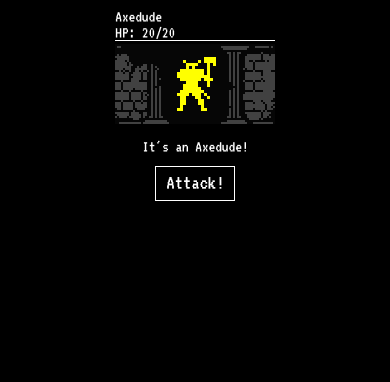
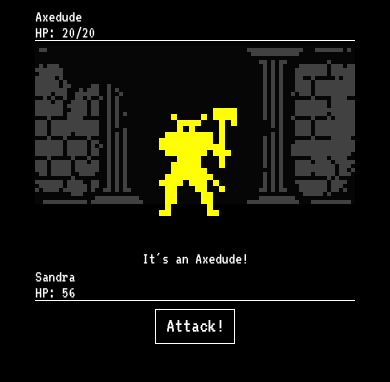
Before and after one commit to Ayolland/dungeon-game-alpha, a plain HTML site: page index.html in a window 390 px wide. Drawn offline with Linux system fonts and the light colour scheme.

Commit message:
added heads up for Player, moved Monster into a Character prototype it will share with Monster, redid SCSS to eventually move to responsive

```diff
--- a/game.js
+++ b/game.js
@@ -6,14 +6,13 @@ var gameLog = {
 		this.element.innerHTML += (message + '<br />');
 		this.element.scrollTop = this.element.scrollHeight;
 	}
-}
-var headsUpMonsterName = document.getElementById('monster-name');
-var headsUpMonsterHPText = document.getElementById('monster-hp-text');
-var headsUpMonsterHPBar = document.getElementById('monster-hp-bar');
+};
 
 var currentMonster = new Monster();
 var previousMonsterName = "";
 
+
+// A Displayable is an object with an associated canvas for drawing sprites
 function Displayable (){
 }
 
@@ -33,13 +32,38 @@ Displayable.prototype.draw = function(){
     }
 };
 
+// A Character is either a Monster (NPC) or the player Character
+function Character (){
+}
+
+Character.prototype = new Displayable ();
+Character.prototype.constructor = Character;
+
+Character.prototype.updateHP = function(){
+	if (this.HP < 1){
+		this.HP = 0;
+	}
+	this.displayElement.hpText.innerHTML = this.HP + "/" + this.initialHP;
+	this.displayElement.hpBar.style.width = Math.floor((this.HP / this.initialHP)*100) + "%";
+	if (this.HP === 0){
+		this.die();
+	}
+};
+
+// A Monster is an enemy the PlayerCharacter fights one at a time
+
 function Monster(){
 	this.div = document.getElementById('monster');
 	this.canvas = document.getElementById('monster-sprite').getContext('2d');
-	this.shortName = ""
+	this.shortName = "";
+	this.displayElement = {
+		hpText: document.getElementById('monster-hp-text'),
+		hpBar: document.getElementById('monster-hp-bar'),
+		name: document.getElementById('monster-name')
+	};
 }
 
-Monster.prototype = new Displayable ();
+Monster.prototype = new Character ();
 Monster.prototype.constructor = Monster;
 
 Monster.prototype.announce = function(){
@@ -56,7 +80,7 @@ Monster.prototype.announce = function(){
 	if (this.shortName === ""){
 		this.shortName = this.displayName;
 	}
-	headsUpMonsterName.innerHTML = this.shortName;
+	this.displayElement.name.innerHTML = this.shortName;
 };
 
 Monster.prototype.appear = function(){
@@ -66,26 +90,15 @@ Monster.prototype.appear = function(){
 	this.updateHP();
 };
 
-Monster.prototype.updateHP = function(){
-	if (this.HP < 1){
-		this.HP = 0;
-	}
-	headsUpMonsterHPText.innerHTML = this.HP + "/" + this.initialHP;
-	headsUpMonsterHPBar.style.width = Math.floor((this.HP / this.initialHP)*100) + "%";
-	if (this.HP === 0){
-		this.die();
-	}
-};
-
 Monster.prototype.addClass = function(classStr){
 	this.div.classList.add(classStr);
-}
+};
 
 Monster.prototype.die = function(){
 	this.addClass('dead');
 	gameLog.add('You slayed the ' + this.shortName + '.');
 	setTimeout(switchMonster, 2000);
-}
+};
 
 // Types of Monsters
 
--- a/index.html
+++ b/index.html
@@ -4,21 +4,28 @@
 		<link rel="stylesheet" type="text/css" href="main.css">
 	</head>
 	<body>
+		<div class="wrapper">
 			<section id="headsup">
-			<p id="monster-name"></p>
-			<p id="monster-hp-text">56</p>
-			<div id="monster-hp-bar"></div>
+				<p id="monster-name" class="name"></p>
+				<p id="monster-hp-text" class="hp-text">56</p>
+				<div id="monster-hp-bar" class="hp-bar"></div>
 			</section><!-- /#headsup-->
 			<section id="display">
 				<img src="bg.png">
 				<div id="monster" class="monster">
-				<canvas id="monster-sprite" width="16" height="48"></canvas>
+					<canvas id="monster-sprite" width="16" height="	48"></canvas>
 				</div>
 			</section><!-- /#display-->
 			<section id="interface">
 				<p id="gameLog"></p>
+				<section id="headsdown">
+					<p id="hero-name" class="name">Sandra</p>
+					<p id="hero-hp-text" class="hp-text">56</p>
+					<div id="hero-hp-bar" class="hp-bar"></div>
+				</section><!-- /#headsdown-->
 				<a class="button" id="smack">Attack!</a>
 			</section><!-- /#interface-->
+		</div><!-- /.wrapper -->
 		<script src="binhex.js"></script>
 		<script src="lz-string.min.js"></script>
 		<script src="game.js"></script>
--- a/scss/main.scss
+++ b/scss/main.scss
@@ -1,4 +1,6 @@
 @import 'partials/font';
+
+$small-width: 320px;
 
 body{
 	background: black;
@@ -16,26 +18,34 @@ body{
 	}
 }
 
+.wrapper{
+  width: $small-width;
+  margin: 0 auto;
+}
+
 .button{
+  display: inline-block;
   font-size: 1.25em;
   border: 1px solid white;
   padding: 0.25em 0.5em 0.4em 0.5em;
+  margin: 0.25em;
   &:active{
     color: black;
     background-color: white;
   }
 }
 
-section#headsup{
+section#headsup, section#headsdown{
   margin: 0 auto;
-  width: 160px;
+  width: 100%;
   overflow: hidden;
+  text-align: left;
 
   p{ margin: 0; white-space: nowrap;}
 
-  #monster-hp-text::before{ content: "HP: "}
+  .hp-text::before{ content: "HP: "}
 
-  #monster-hp-bar{
+  .hp-bar{
     background: white;
     width: 100%;
     height: 1px;
@@ -45,8 +55,8 @@ section#headsup{
 }
 
 section#display{
-  width: 160px;
-  height: 80px;
+  width: $small-width;
+  height: ($small-width * 0.625);
   margin: 0 auto;
   padding: 0;
   position: relative;
@@ -60,6 +70,7 @@ section#interface{
     height: 1em;
     line-height: 1.1em;
     overflow-y: scroll;
+    margin: 0.5em 0 0;
   }
 
 }
--- a/scss/partials/_monsters.scss
+++ b/scss/partials/_monsters.scss
@@ -7,13 +7,12 @@
 
 #monster{
 	display: block;
-	width: 48px;
-	height: 72px;
+	width: 30%;
+	height: 72%;
 	position: absolute;
 	overflow: hidden;
-	top: 4px;
-	left: 56px;
-	transition: opacity 1s;
+	bottom: 5%;
+	left: 35%;
 
 	&>#monster-sprite{
 		position: relative;
```
Also changed, not shown: main.css, min/game-min.js. Lines whose indentation alone changed are shown as unchanged.
